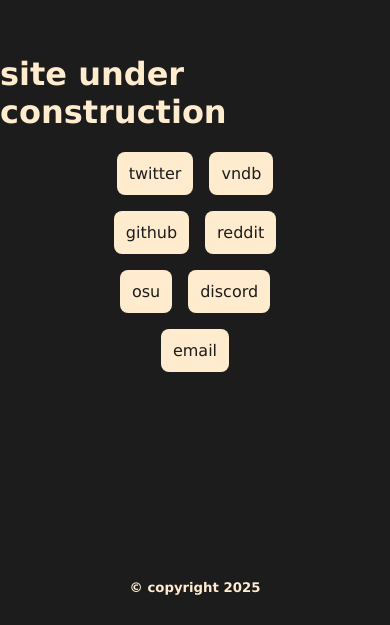
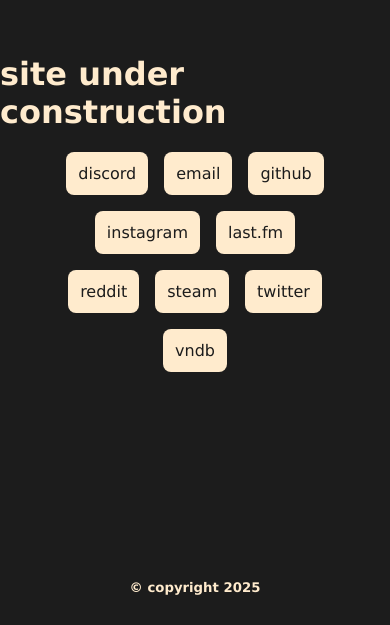
Before and after one commit to danatationn/danatationn.github.io, a Vue app: page / in a window 390 px wide. Shown: the part 219-844 px from the top of the page. Built offline with nearby package versions, Linux system fonts and the light colour scheme.

Commit message:
updated socials

```diff
--- a/src/App.vue
+++ b/src/App.vue
@@ -3,13 +3,15 @@
 	const currentUsername = ref('');
 
 	var socials = [
+		['discord', '@danatationn', 'https://discord.com/users/1282386549685878864'],
+		['email', 'lemontasteicetea@proton.me', 'mailto:lemontasteicetea@pm.me'],
+		['github', '@danatationn', 'https://github.com/danatationn'],
+		['instagram', 'danatationn', 'https://www.instagram.com/danatationn/'],
+		['last.fm', 'drunkromanian', 'https://www.last.fm/user/drunkromanian'],
+		['reddit', 'u/danatationn', 'https://reddit.com/user/danatationn'],
+		['steam', 'danatationn', 'https://steamcommunity.com/id/danatationn'],
 		['twitter', '@danatationn', 'https://x.com/danatationn'],
 		['vndb', 'u288771', 'https://vndb.org/u288771'],
-		['github', '@danatationn', 'https://github.com/danatationn'],
-		['reddit', 'u/danatationn', 'https://reddit.com/user/danatationn'],
-		['osu', 'drunkromanian', 'https://osu.ppy.sh/users/36007819'],
-		['discord', '@danatationn', 'https://discord.com/users/1282386549685878864'],
-		['email', 'lemontasteicetea@pm.me', 'mailto:lemontasteicetea@pm.me']
 	]
 </script>
 
--- a/src/assets/style.css
+++ b/src/assets/style.css
@@ -46,7 +46,8 @@
 }
 
 li a:active {
-	border-radius: 24px;
+	background-color: blanchedalmond;
+	border-radius: 8px;
 }
 
 h5 {
@@ -58,12 +59,12 @@
 h3 {
 	position: absolute;
 	text-align: center;
-	bottom: 25vh;
+	bottom: calc(25vh - 100px);
 }
 
 @media (max-width: 768px) {
 	ul {
-		width: 50%;
+		width: 67%;
 	}
 
 	li a {
```
